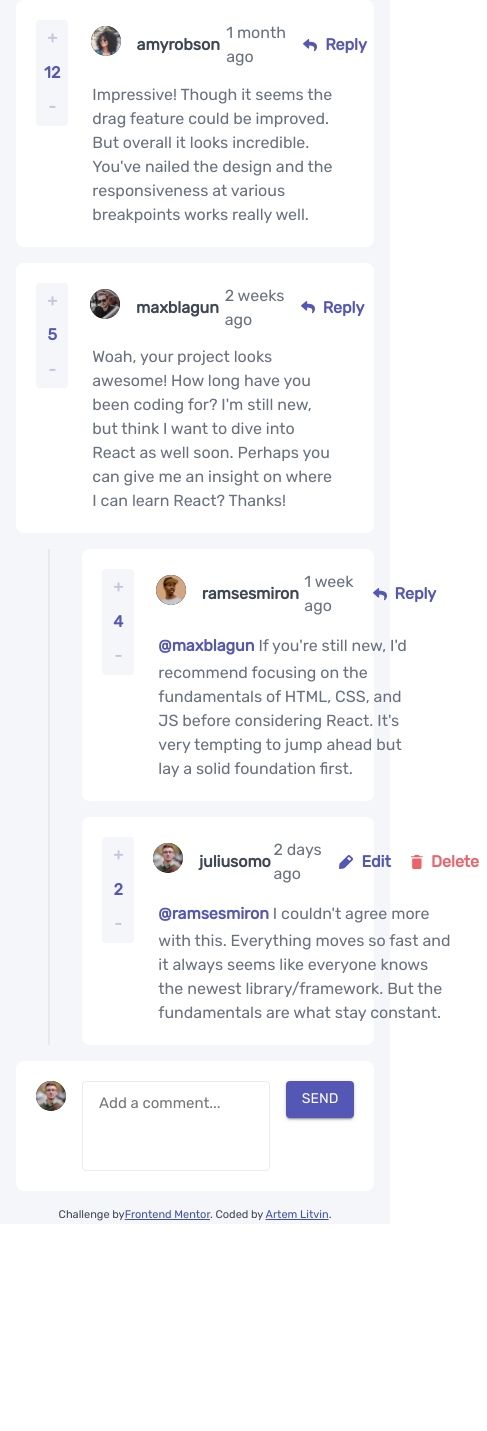
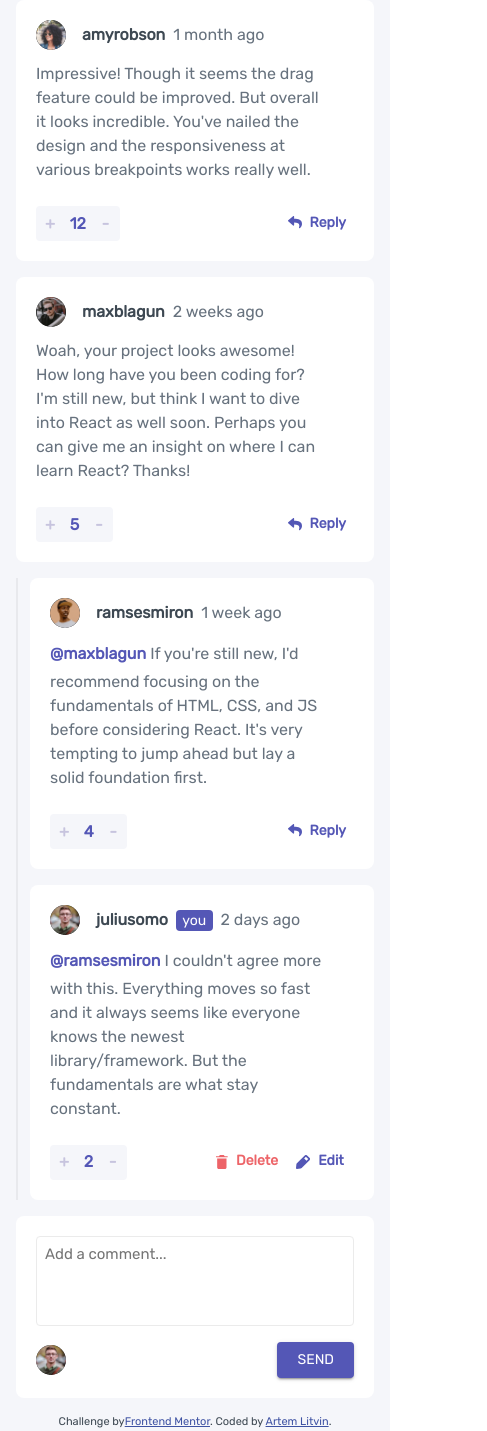
Before and after one commit to Artebah/interactive-comments-section, a React (Create React App) app: page / in a window 390 px wide. Shown: the whole page, 487 px wide, since content can reach past the window. Before the commit the page ends 1224 px from the top, so only its background shows below. Built offline with nearby package versions, Linux system fonts and the light colour scheme; data requests are answered from the project's data file.

Commit message:
add the adaptive

```diff
--- a/src/components/CommentWrapper.tsx
+++ b/src/components/CommentWrapper.tsx
@@ -4,9 +4,10 @@ import { Box } from "@mui/material";
 interface CommentWrapperProps {
   children: React.ReactNode;
   gap: number;
+  sxExtra?: object;
 }
 
-export function CommentWrapper({ children, gap }: CommentWrapperProps) {
+export function CommentWrapper({ children, gap, sxExtra }: CommentWrapperProps) {
   return (
     <Box
       sx={{
@@ -17,6 +18,7 @@ export function CommentWrapper({ children, gap }: CommentWrapperProps) {
         padding: 2.5,
         gap: gap,
         mb: 2,
+        ...sxExtra,
       }}>
       {children}
     </Box>
--- a/src/components/DeletePopup.tsx
+++ b/src/components/DeletePopup.tsx
@@ -1,5 +1,5 @@
 import React from "react";
-import { Box, Button, Modal, Typography } from "@mui/material";
+import { Box, Button, Modal, Typography, useTheme } from "@mui/material";
 
 interface DeleteButtonProps {
   children: React.ReactNode;
@@ -7,6 +7,8 @@ interface DeleteButtonProps {
   onClick: () => void;
 }
 const DeleteButton = ({ children, isRed, onClick }: DeleteButtonProps) => {
+  const theme = useTheme();
+
   return (
     <Button
       onClick={onClick}
@@ -16,6 +18,9 @@ const DeleteButton = ({ children, isRed, onClick }: DeleteButtonProps) => {
         py: 1,
         px: 3,
         borderRadius: 2,
+        [theme.breakpoints.down("md")]: {
+          px: 2,
+        },
         ":hover": {
           bgcolor: isRed ? "#ED787C" : "#838996",
         },
@@ -30,6 +35,8 @@ interface DeletePopupProps {
   onClose: any;
 }
 export function DeletePopup({ isOpen, onClose }: DeletePopupProps) {
+  const theme = useTheme();
+
   const buttonCancelHandle = () => {
     onClose();
   };
@@ -46,17 +53,23 @@ export function DeletePopup({ isOpen, onClose }: DeletePopupProps) {
           py: 3,
           bgcolor: "#fff",
           borderRadius: 2,
-          maxWidth: 320,
+          width: 320,
           position: "absolute",
           top: "50%",
           left: "50%",
           transform: "translate(-50%, -50%)",
+          [theme.breakpoints.down("sm")]: {
+            width: 290,
+          },
         }}>
         <Typography
           sx={{
             fontSize: "1.25rem",
             fontWeight: 700,
             mb: 1.6,
+            [theme.breakpoints.down("md")]: {
+              fontSize: "18px",
+            },
           }}>
           Delete comment
         </Typography>
--- a/src/components/InputReply.tsx
+++ b/src/components/InputReply.tsx
@@ -1,16 +1,29 @@
 import React from "react";
-import { Box, Button } from "@mui/material";
+
+import { Box, Button, useTheme } from "@mui/material";
+
 import { UserIcon } from "./UserIcon";
 import { CommentWrapper } from "./CommentWrapper";
+
 import { IUser } from "../types/User";
 
 interface InputReplyProps {
   currentUser: IUser;
 }
 export function InputReply({ currentUser }: InputReplyProps) {
+  const theme = useTheme();
+
   return (
-    <CommentWrapper gap={2}>
-      <UserIcon image={currentUser.image} />
+    <CommentWrapper gap={2} sxExtra={{ flexWrap: "wrap", alignItems: "center" }}>
+      <UserIcon
+        sxExtra={{
+          [theme.breakpoints.down("md")]: {
+            order: 1,
+            flexGrow: 1,
+          },
+        }}
+        image={currentUser.image}
+      />
       <Box
         sx={{
           fontFamily: "Rubik",
@@ -22,10 +35,15 @@ export function InputReply({ currentUser }: InputReplyProps) {
           height: 90,
           borderColor: "#EBEBEB",
           borderRadius: 1,
+          [theme.breakpoints.down("md")]: {
+            p: 1,
+            order: 0,
+            minWidth: "100%",
+          },
         }}
         placeholder="Add a comment..."
         component="textarea"></Box>
-      <Button sx={{ px: 2.5 }} variant="contained">
+      <Button sx={{ px: 2.5, order: 2 }} variant="contained">
         send
       </Button>
     </CommentWrapper>
--- a/src/components/RepliesWrapper.tsx
+++ b/src/components/RepliesWrapper.tsx
@@ -1,11 +1,13 @@
 import React from "react";
-import { Box } from "@mui/material";
+import { Box, useTheme } from "@mui/material";
 
 interface ReplyWrapperProps {
   children: React.ReactNode;
 }
 
 export function RepliesWrapper({ children }: ReplyWrapperProps) {
+  const theme = useTheme();
+
   return (
     <Box
       sx={{
@@ -13,6 +15,13 @@ export function RepliesWrapper({ children }: ReplyWrapperProps) {
         borderColor: "#E8E9ED",
         ml: 4,
         pl: 4,
+        [theme.breakpoints.down("md")]: {
+          ml: 0,
+          pl: 2.5,
+        },
+        [theme.breakpoints.down("sm")]: {
+          pl: 1.5,
+        },
       }}>
       {children}
     </Box>
--- a/src/components/UserIcon.tsx
+++ b/src/components/UserIcon.tsx
@@ -4,19 +4,23 @@ import { IUserImage } from "../types/User";
 
 interface UserIconProps {
   image: IUserImage;
+  sxExtra?: object;
 }
 
-export function UserIcon({ image }: UserIconProps) {
+export function UserIcon({ image, sxExtra }: UserIconProps) {
   return (
     <Box
       component="picture"
       sx={{
+        display: "flex",
+        alignItems: "center",
         img: {
           width: 30,
           height: 30,
           borderRadius: "50%",
           background: "#333",
         },
+        ...sxExtra,
       }}>
       <source type="image/webp" srcSet={image.webp} />
       <img src={image.png} alt="user" />
--- a/src/components/comment/ButtonAction.tsx
+++ b/src/components/comment/ButtonAction.tsx
@@ -1,5 +1,5 @@
 import React from "react";
-import { Button } from "@mui/material";
+import { Button, useTheme } from "@mui/material";
 
 interface ButtonActionProps {
   children: React.ReactNode;
@@ -10,6 +10,7 @@ interface ButtonActionProps {
 }
 export function ButtonAction(props: ButtonActionProps) {
   const { children, iconSrc, iconAlt, isActionDelete = false, onClick } = props;
+  const theme = useTheme();
 
   return (
     <Button
@@ -21,6 +22,9 @@ export function ButtonAction(props: ButtonActionProps) {
         color: isActionDelete ? "error.main" : "primary.main",
         transition: (theme) => theme.transitions.create("all"),
         ":hover": { opacity: 0.7, background: "transparent" },
+        [theme.breakpoints.down("sm")]: {
+          fontSize: "0.875rem",
+        },
       }}
       startIcon={<img src={iconSrc} alt={iconAlt} />}>
       {children}
--- a/src/components/comment/Comment.tsx
+++ b/src/components/comment/Comment.tsx
@@ -1,4 +1,4 @@
-import { Box } from "@mui/material";
+import { Box, useTheme } from "@mui/material";
 
 import { IComment } from "../../types/Comments";
 import { IUser } from "../../types/User";
@@ -13,9 +13,17 @@ type CommentProps = Omit<IComment, "id" | "replies"> & {
 };
 export function Comment(props: CommentProps) {
   const { content, createdAt, score, user, replyingTo, currentUser } = props;
+  const theme = useTheme();
 
   return (
-    <CommentWrapper gap={3}>
+    <CommentWrapper
+      gap={3}
+      sxExtra={{
+        [theme.breakpoints.down("md")]: {
+          flexDirection: "column-reverse",
+          position: "relative",
+        },
+      }}>
       <Rating score={score} />
       <Box sx={{ flexGrow: 1 }}>
         <ContentTop user={user} createdAt={createdAt} currentUser={currentUser} />
--- a/src/components/comment/ContentTop.tsx
+++ b/src/components/comment/ContentTop.tsx
@@ -1,5 +1,5 @@
 import React from "react";
-import { Box, Button, Typography } from "@mui/material";
+import { Box, Button, Typography, useTheme } from "@mui/material";
 
 import { UserIcon } from "../UserIcon";
 import { ButtonAction } from "./ButtonAction";
@@ -21,8 +21,7 @@ const ButtonActionUser = () => {
 
 const ButtonsActionCurrentUser = () => {
   const [isOpenDeletePopup, setIsOpenDeletePopup] = React.useState(false);
-
-  console.log(isOpenDeletePopup);
+  const theme = useTheme();
 
   const openDeletePopup = () => {
     setIsOpenDeletePopup(true);
@@ -32,10 +31,14 @@ const ButtonsActionCurrentUser = () => {
   };
 
   return (
-    <Box sx={{ display: "flex", gap: 1 }}>
-      <ButtonAction iconAlt="Edit" iconSrc={EditIconSrc}>
-        Edit
-      </ButtonAction>
+    <Box
+      sx={{
+        display: "flex",
+        gap: 1,
+        [theme.breakpoints.down("sm")]: {
+          gap: 0.5,
+        },
+      }}>
       <ButtonAction
         onClick={openDeletePopup}
         iconAlt="Delete"
@@ -43,6 +46,10 @@ const ButtonsActionCurrentUser = () => {
         isActionDelete>
         Delete
       </ButtonAction>
+      <ButtonAction iconAlt="Edit" iconSrc={EditIconSrc}>
+        Edit
+      </ButtonAction>
+
       <DeletePopup isOpen={isOpenDeletePopup} onClose={closeDeletePopup} />
     </Box>
   );
@@ -55,6 +62,14 @@ interface ContentTopProps {
 }
 export const ContentTop = (props: ContentTopProps) => {
   const { user, currentUser, createdAt } = props;
+  const theme = useTheme();
+
+  const isCurrentUser = React.useCallback(() => {
+    if (user.username === currentUser.username) {
+      return true;
+    }
+    return false;
+  }, []);
 
   return (
     <Box
@@ -62,25 +77,54 @@ export const ContentTop = (props: ContentTopProps) => {
         display: "flex",
         alignItems: "center",
         mb: 1.5,
+        flexWrap: "wrap",
       }}>
       <Button
         sx={{
           color: "text.primary",
           textTransform: "lowercase",
-          mr: 1,
+          p: 0,
+          mr: isCurrentUser() ? 0 : 1,
           ":hover": { background: "none" },
         }}
         disableRipple>
         <UserIcon image={user.image} />
         <Typography sx={{ fontWeight: 700, ml: 2 }}>{user.username}</Typography>
       </Button>
-      <Typography sx={{ color: "text.secondary", flexGrow: 1 }}>{createdAt}</Typography>
-
-      {currentUser.username !== user.username ? (
-        <ButtonActionUser />
-      ) : (
-        <ButtonsActionCurrentUser />
+      {isCurrentUser() && (
+        <Box
+          component="span"
+          sx={{
+            mx: 1,
+            bgcolor: "primary.main",
+            color: "#fff",
+            fontSize: "0.875rem",
+            px: 0.8,
+            borderRadius: 1,
+          }}>
+          you
+        </Box>
       )}
+      <Typography
+        sx={{
+          color: "text.secondary",
+          flexGrow: 1,
+        }}>
+        {createdAt}
+      </Typography>
+      <Box
+        sx={{
+          [theme.breakpoints.down("md")]: {
+            position: "absolute",
+            right: 20,
+            bottom: 17,
+          },
+          [theme.breakpoints.down("sm")]: {
+            bottom: 20,
+          },
+        }}>
+        {isCurrentUser() ? <ButtonsActionCurrentUser /> : <ButtonActionUser />}
+      </Box>
     </Box>
   );
 };
--- a/src/components/comment/Rating.tsx
+++ b/src/components/comment/Rating.tsx
@@ -1,4 +1,4 @@
-import { Box, Button, Typography, styled } from "@mui/material";
+import { Box, Button, Typography, styled, useTheme } from "@mui/material";
 
 const RatingButton = styled(Button)(({ theme }) => ({
   padding: theme.spacing(1.3, 1.4),
@@ -8,6 +8,12 @@ const RatingButton = styled(Button)(({ theme }) => ({
   color: "#C7C4DE",
   fontSize: "1rem",
   fontWeight: 700,
+  [theme.breakpoints.down("md")]: {
+    padding: theme.spacing(1.2, 1.7),
+  },
+  [theme.breakpoints.down("sm")]: {
+    padding: theme.spacing(1.2, 1.2),
+  },
   "&:hover": {
     color: theme.palette.text.primary,
   },
@@ -17,8 +23,18 @@ interface RatingProps {
   score: number;
 }
 export const Rating = ({ score }: RatingProps) => {
+  const theme = useTheme();
+
   return (
-    <Box sx={{ bgcolor: "secondary.main", borderRadius: 1 }}>
+    <Box
+      sx={{
+        bgcolor: "secondary.main",
+        borderRadius: 1,
+        [theme.breakpoints.down("md")]: {
+          display: "flex",
+          alignItems: "center",
+        },
+      }}>
       <RatingButton>+</RatingButton>
       <Typography
         sx={{
@@ -27,6 +43,12 @@ export const Rating = ({ score }: RatingProps) => {
           py: 0.5,
           fontWeight: 700,
           color: "primary.main",
+          [theme.breakpoints.down("md")]: {
+            padding: theme.spacing(0.5, 1),
+          },
+          [theme.breakpoints.down("sm")]: {
+            padding: theme.spacing(0.5, 0.7),
+          },
         }}
         component="span">
         {score}
```
Also changed, not shown: 1 other file (tests, documents, lock files or other folders).
